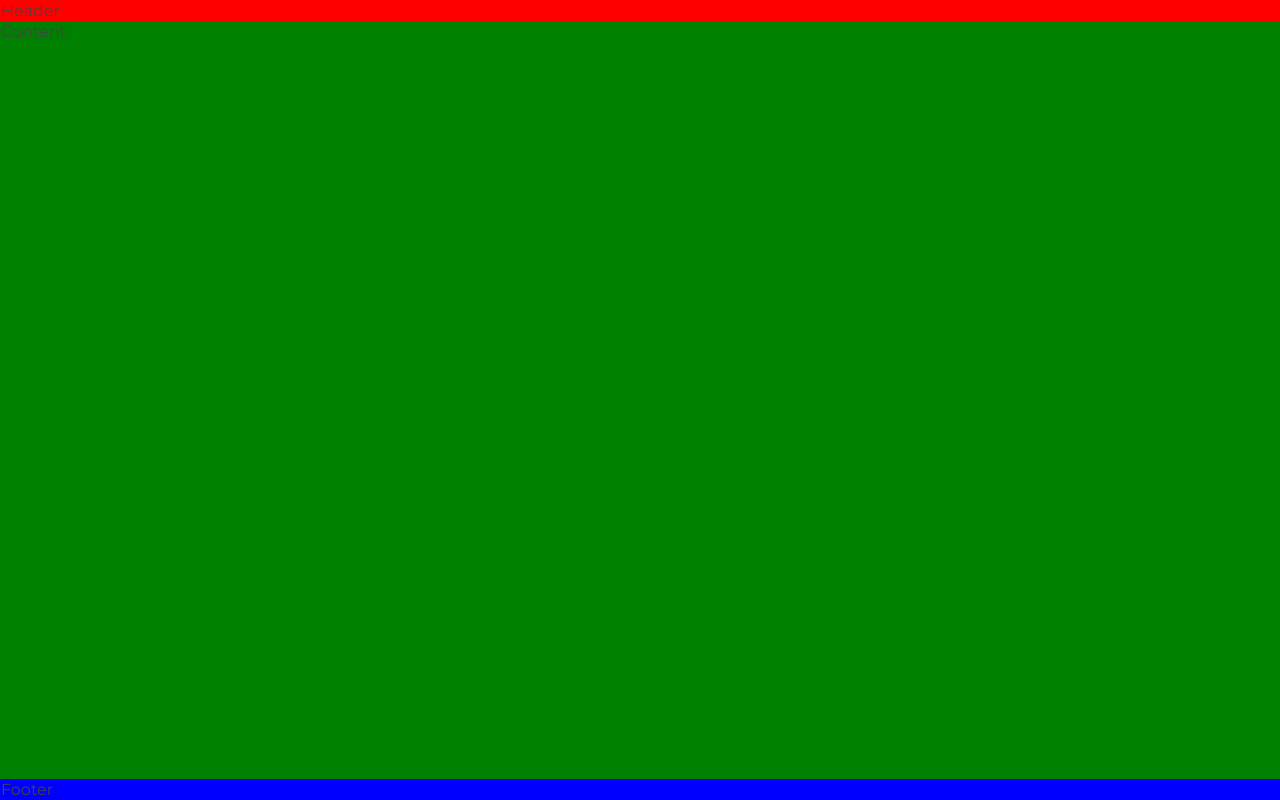
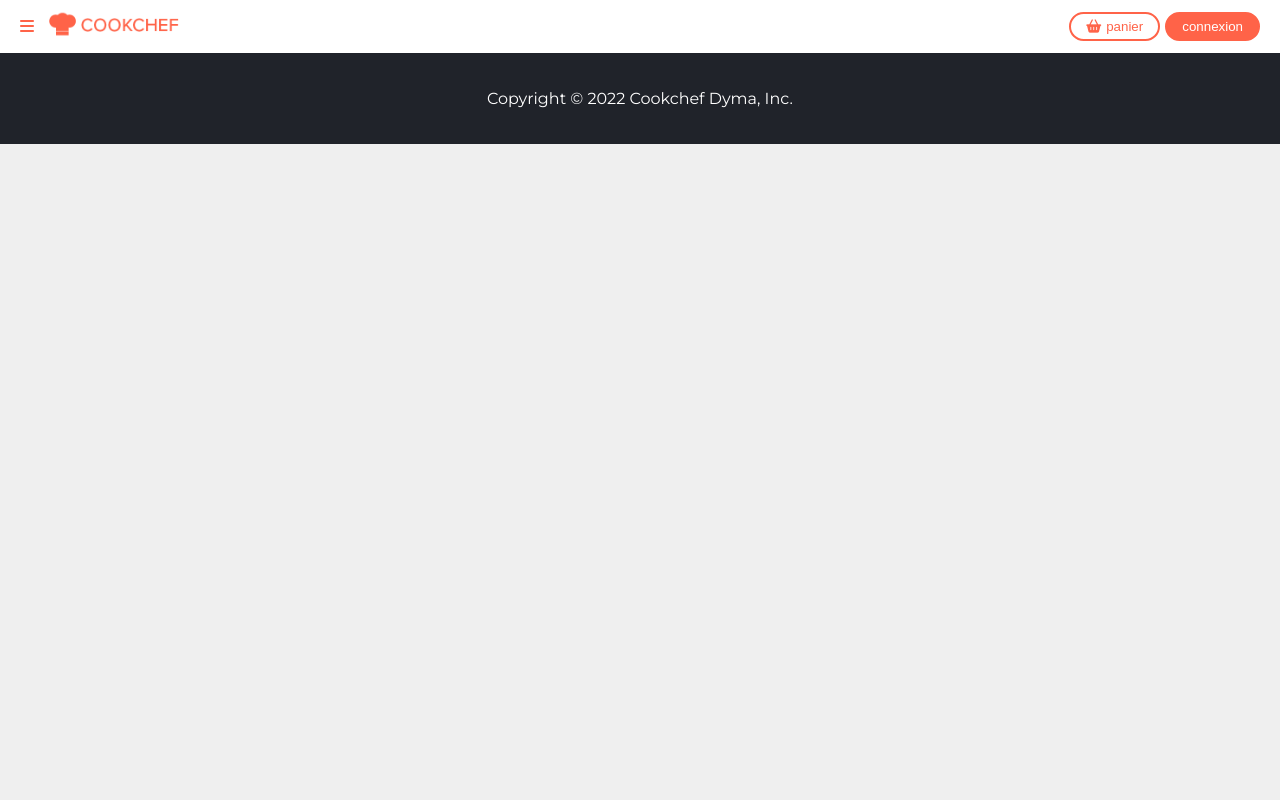
Before and after one commit to ozkansoyturk/cookchef, a React (Vite) app: page / in a window 1280 px wide. Built offline with nearby package versions, Linux system fonts and the light colour scheme.

Commit message:
Mise en place du Header et du Footer

```diff
--- a/index.html
+++ b/index.html
@@ -10,6 +10,10 @@
       href="https://fonts.googleapis.com/css2?family=Montserrat:wght@400;500;700&display=swap"
       rel="stylesheet"
     />
+    <script
+      src="https://kit.fontawesome.com/d6443f3c97.js"
+      crossorigin="anonymous"
+    ></script>
     <title>Cookchef</title>
   </head>
   <body>
--- a/src/App.jsx
+++ b/src/App.jsx
@@ -7,7 +7,7 @@
   return (
     <div className={`d-flex flex-column ${styles.appContainer}`}>
       <Header />
-      <Content />
+      {/* <Content /> */}
       <Footer />
     </div>
   );
--- /dev/null
+++ b/src/assets/styles/_themes.scss
@@ -0,0 +1,21 @@
+.btn {
+  padding: 5px 15px;
+  border-radius: 20px;
+  cursor: pointer;
+  transition: 0.2s opacity;
+  &:hover {
+    opacity: 0.8;
+  }
+}
+
+.btn-primary {
+  background-color: var(--primary);
+  color: white;
+  border: 2px solid var(--primary);
+}
+
+.btn-reverse-primary {
+  border: 2px solid var(--primary);
+  color: var(--primary);
+  background-color: white;
+}
--- a/src/assets/styles/index.scss
+++ b/src/assets/styles/index.scss
@@ -3,3 +3,4 @@
 @use "./flex";
 @use "./utils";
 @use "./debug";
+@use "./themes";
--- a/src/components/Footer.jsx
+++ b/src/components/Footer.jsx
@@ -1,5 +1,13 @@
+import styles from "./Footer.module.scss";
+
 function Footer() {
-  return <div className="b3">Footer</div>;
+  return (
+    <footer
+      className={`${styles.footer} d-flex flex-row align-items-center justify-content-center p-20`}
+    >
+      <p>Copyright © 2022 Cookchef Dyma, Inc.</p>
+    </footer>
+  );
 }
 
 export default Footer;
--- /dev/null
+++ b/src/components/Footer.module.scss
@@ -0,0 +1,4 @@
+.footer {
+  background-color: var(--gray-1);
+  color: white;
+}
--- a/src/components/Header.jsx
+++ b/src/components/Header.jsx
@@ -1,5 +1,22 @@
+import styles from "./Header.module.scss";
+import logo from "../assets/images/cookchef.png";
+
 function Header() {
-  return <div className="b1">Header</div>;
+  return (
+    <header className={`${styles.header} d-flex flex-row align-items-center`}>
+      <i className="fa-solid fa-bars mr-15"></i>
+      <div className="flex-fill">
+        <img src={logo} alt="logo" />
+      </div>
+      <ul>
+        <button className="mr-5 btn btn-reverse-primary">
+          <i className="fa-solid fa-basket-shopping mr-5"></i>
+          <span>panier</span>
+        </button>
+        <button className="btn btn-primary">connexion</button>
+      </ul>
+    </header>
+  );
 }
 
 export default Header;
--- /dev/null
+++ b/src/components/Header.module.scss
@@ -0,0 +1,9 @@
+.header {
+  padding: 10px 20px;
+  background-color: white;
+  box-shadow: var(--box-shadow-nav);
+  color: var(--primary);
+  img {
+    width: 130px;
+  }
+}
```
